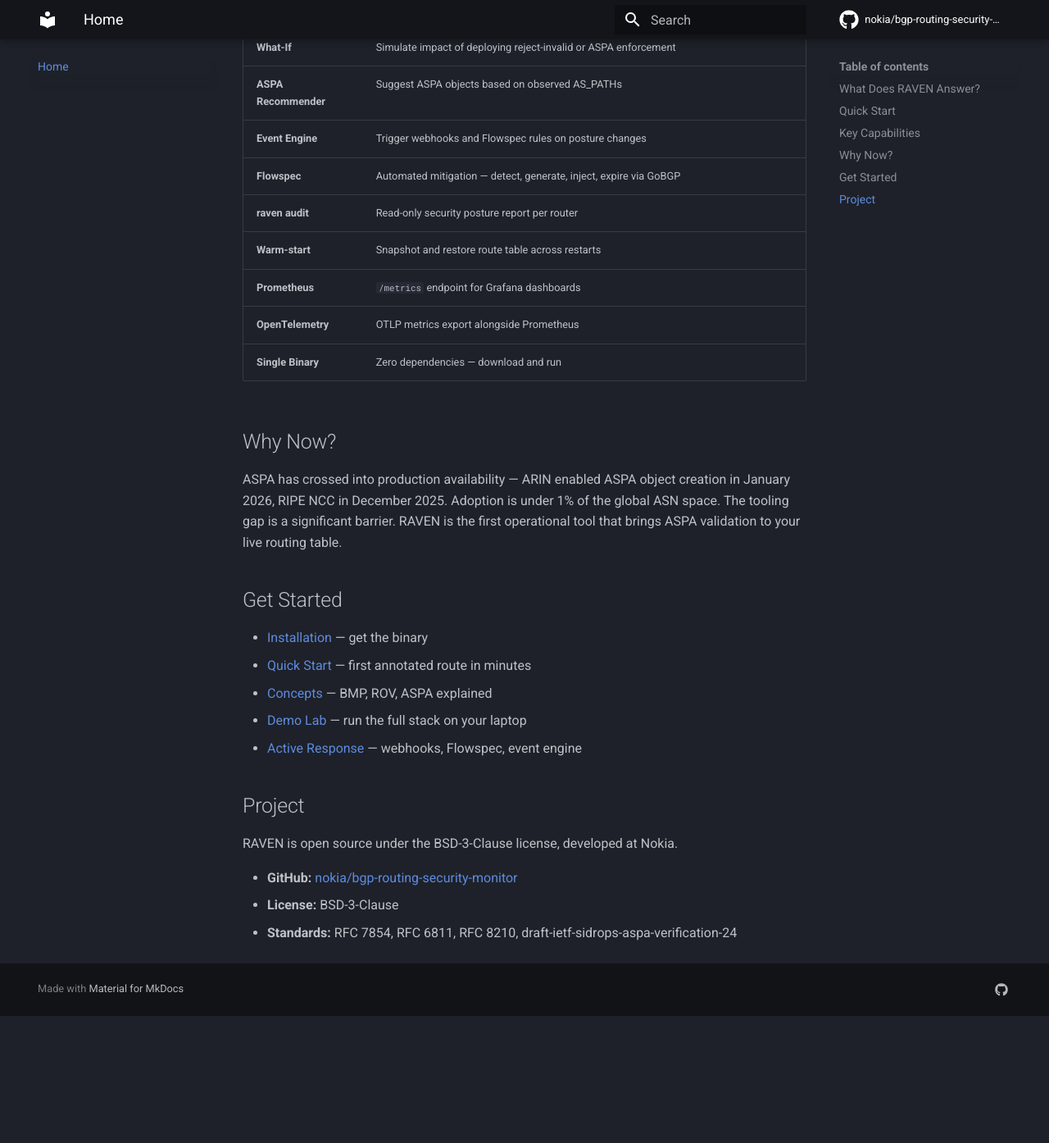
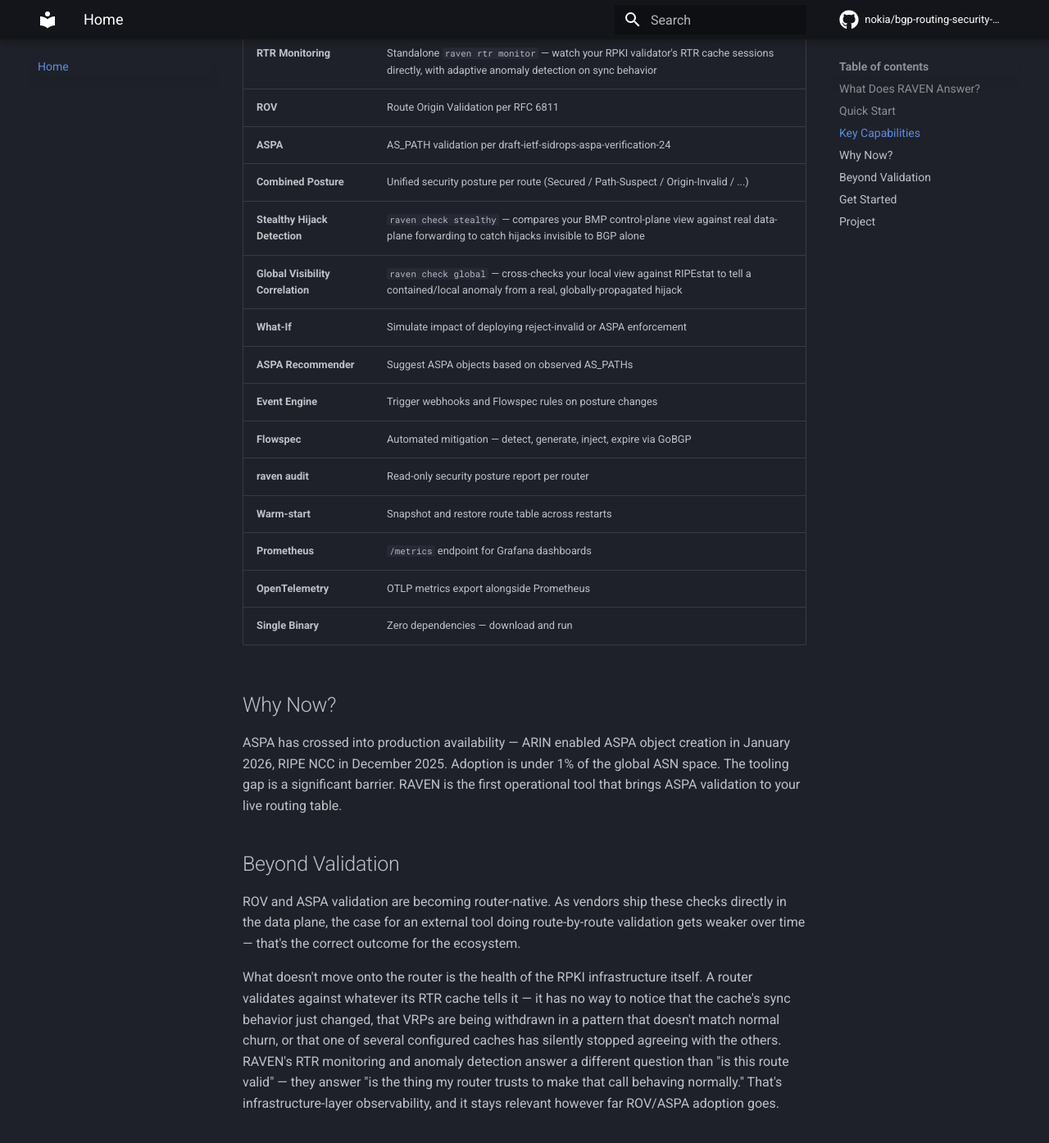
Before and after one commit to ritmukhe/raven-docs, an MkDocs documentation site: the page built from docs/index.md, in a window 1280 px wide and 1400 px high, scrolled down 1296 px. Shown: the top 1394 px of the window at 82% size. Built offline with MkDocs 1.6.1 and Material for MkDocs 9.7.7, drawn with Linux system fonts in a browser that asks for light colours; comment, search, counter and statistics services are not loaded; before the commit the page ends 2535 px from its top, so only the background shows below that; some of the changed text lies outside the part shown.

Commit message:
docs: reposition RAVEN around RTR infrastructure monitoring as ROV/ASPA move on-router
Homepage (docs/index.md) only:
- Positioning line under the tagline.
- Intro paragraph: note that RAVEN also watches the RTR sessions
  themselves, with adaptive anomaly detection on cache sync behavior.
- Key Capabilities: add RTR Monitoring (raven rtr monitor), Stealthy
  Hijack Detection (raven check stealthy) and Global Visibility
  Correlation (raven check global).
- New "Beyond Validation" section after "Why Now?".

Co-Authored-By: Claude Opus 5.5 <noreply@anthropic.com>

```diff
--- a/docs/index.md
+++ b/docs/index.md
@@ -3,9 +3,11 @@
 
 *Documentation for RAVEN (bgp-routing-security-monitor) — BMP + RPKI ROV + ASPA path validation in a single binary.*
 
+Route validation is becoming router-native. Visibility into the RPKI infrastructure your router depends on for that validation is not — and that's where RAVEN is headed.
+
 ---
 
-RAVEN is an open-source, lightweight, single-binary routing security observability tool. It connects directly to your routers via BMP (BGP Monitoring Protocol) and your RPKI validators via RTR, annotates every route with its security posture in real-time, and exposes the results through a CLI, Prometheus metrics, and Grafana dashboards.
+RAVEN is an open-source, lightweight, single-binary routing security observability tool. It connects directly to your routers via BMP (BGP Monitoring Protocol) and your RPKI validators via RTR, annotates every route with its security posture in real-time, and exposes the results through a CLI, Prometheus metrics, and Grafana dashboards. Alongside route-level validation, RAVEN also watches the RTR sessions themselves — the link between your router and its RPKI validator — with adaptive anomaly detection on cache sync behavior, independent of whether any individual route ends up flagged.
 
 ## What Does RAVEN Answer?
 
@@ -32,9 +34,12 @@ raven routes --posture origin-invalid
 |---|---|
 | **BMP Ingest** | Accept BMP sessions from any vendor's router |
 | **IPv6** | IPv6 route monitoring via BMP `MP_REACH_NLRI` / `MP_UNREACH_NLRI`, with ROV validation against IPv6 ROAs |
+| **RTR Monitoring** | Standalone `raven rtr monitor` — watch your RPKI validator's RTR cache sessions directly, with adaptive anomaly detection on sync behavior |
 | **ROV** | Route Origin Validation per RFC 6811 |
 | **ASPA** | AS_PATH validation per draft-ietf-sidrops-aspa-verification-24 |
 | **Combined Posture** | Unified security posture per route (Secured / Path-Suspect / Origin-Invalid / ...) |
+| **Stealthy Hijack Detection** | `raven check stealthy` — compares your BMP control-plane view against real data-plane forwarding to catch hijacks invisible to BGP alone |
+| **Global Visibility Correlation** | `raven check global` — cross-checks your local view against RIPEstat to tell a contained/local anomaly from a real, globally-propagated hijack |
 | **What-If** | Simulate impact of deploying reject-invalid or ASPA enforcement |
 | **ASPA Recommender** | Suggest ASPA objects based on observed AS_PATHs |
 | **Event Engine** | Trigger webhooks and Flowspec rules on posture changes |
@@ -48,6 +53,12 @@ raven routes --posture origin-invalid
 ## Why Now?
 
 ASPA has crossed into production availability — ARIN enabled ASPA object creation in January 2026, RIPE NCC in December 2025. Adoption is under 1% of the global ASN space. The tooling gap is a significant barrier. RAVEN is the first operational tool that brings ASPA validation to your live routing table.
+
+## Beyond Validation
+
+ROV and ASPA validation are becoming router-native. As vendors ship these checks directly in the data plane, the case for an external tool doing route-by-route validation gets weaker over time — that's the correct outcome for the ecosystem.
+
+What doesn't move onto the router is the health of the RPKI infrastructure itself. A router validates against whatever its RTR cache tells it — it has no way to notice that the cache's sync behavior just changed, that VRPs are being withdrawn in a pattern that doesn't match normal churn, or that one of several configured caches has silently stopped agreeing with the others. RAVEN's RTR monitoring and anomaly detection answer a different question than "is this route valid" — they answer "is the thing my router trusts to make that call behaving normally." That's infrastructure-layer observability, and it stays relevant however far ROV/ASPA adoption goes.
 
 ## Get Started
 
```
